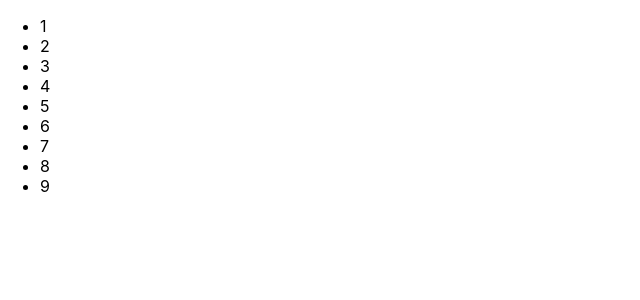
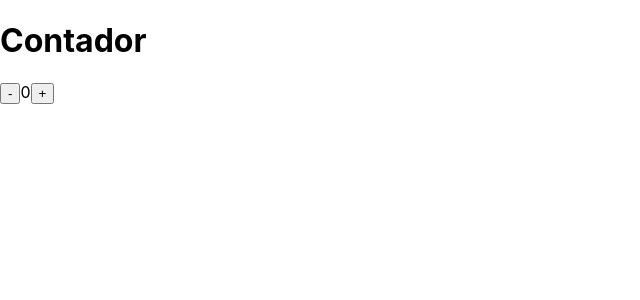
Before and after one commit to kaueOliveira/React, a React (Create React App) app: page / in a window 1280 px wide. Shown: the top 300 px of the page, without its empty margins (0-640 px from the left). Built offline with nearby package versions, Linux system fonts and the light colour scheme.

Commit message:
Estudando useReduce

```diff
--- a/src/App.js
+++ b/src/App.js
@@ -1,17 +1,27 @@
-import React from "react";
+import { useReducer } from "react";
 
-function ListaNumeros(props) {
-  const num = props.numeros;
-  const lista_numeros = num.map((n) => <li key={n.toString()}>{n}</li>);
-  return(<ul>{lista_numeros}</ul>)
+function reducer(state, action) {
+  switch (action.type) {
+    case "increment":
+      return { count: state.count + 1 };
+    case "decrement":
+      return { count: state.count - 1 };
+    default:
+      throw new Error();
+  }
 }
 
-const array_numeros = [1, 2, 3, 4, 5, 6, 7, 8, 9];
+export default function App() {
+  const [state, dispatch] = useReducer(reducer, { count: 0 });
+  return (
+    <div>
+      <h1>Contador</h1>
 
-export default function App() {
-  return (
-    <>
-      <ListaNumeros numeros={array_numeros} />
-    </>
+      <div>
+        <button onClick={() => dispatch({ type: "decrement" })}>-</button>
+        <span>{state.count}</span>
+        <button onClick={() => dispatch({ type: "increment" })}>+</button>
+      </div>
+    </div>
   );
 }
```
